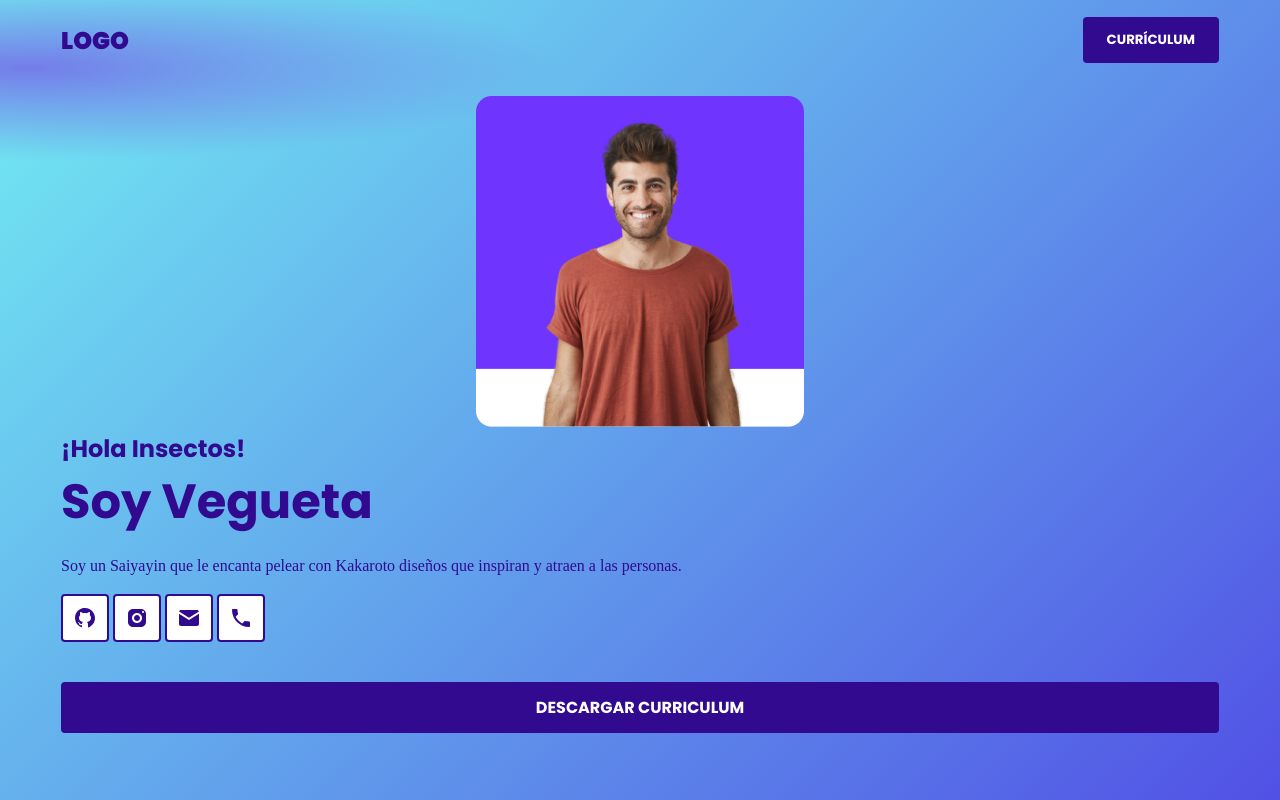
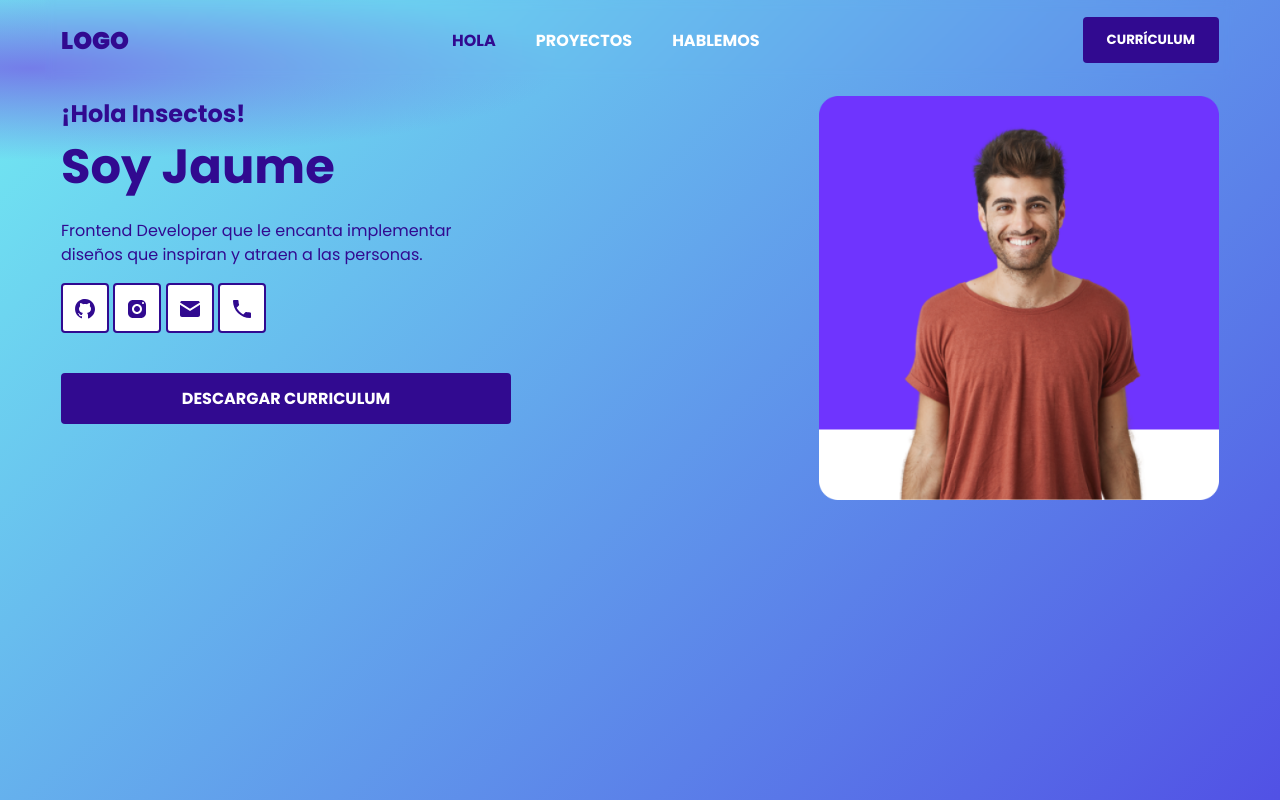
Before and after one commit to SoyChechoGonzalez-Estudio/Portafolio-Jaume, a plain HTML site: page index.html in a window 1280 px wide. Drawn offline with Linux system fonts and the light colour scheme.

Commit message:
Se completa el hero

```diff
--- a/css/header.css
+++ b/css/header.css
@@ -1,15 +1,38 @@
-.header{
+.header {
   /* background-color: red; */
   display: flex;
   justify-content: space-between;
   align-items: center;
   block-size: 80px;
+  position: sticky;
+  top: 0;
+  backdrop-filter: blur(5px);
 }
 
-.logo{
+.logo {
   font-size: 1.5rem;
-  text-transform:uppercase;
+  text-transform: uppercase;
   color: var(--primary-color);
   font-family: var(--primary-font);
   font-weight: 900;
 }
+.menu {
+  display: none;
+}
+.menu ul {
+  display: flex;
+  gap: 40px;
+}
+.menu ul li a {
+  color: var(--second-color);
+  text-transform: uppercase;
+  font-weight: 700;
+}
+.menu ul li a.is-active {
+  color: var(--primary-color);
+}
+@media screen and (min-width: 768px) {
+  .menu {
+    display: block;
+  }
+}
--- a/css/hero.css
+++ b/css/hero.css
@@ -1,28 +1,49 @@
-.hero{
+.hero {
   /* background-color: red; */
   padding-block-start: 16px;
 }
-.hero__img{
+.hero__img {
   text-align: center;
 }
-.hero__texto{
+.hero__texto {
   display: flex;
   flex-direction: column;
   gap: 16px;
 }
-.hero__texto h2{
- font-family: var(--primary-font);
- font-weight: 700;
- font-size: 24px;
- color: var(--primary-color);
+.hero__texto h2 {
+  font-family: var(--primary-font);
+  font-weight: 700;
+  font-size: 24px;
+  color: var(--primary-color);
 }
-.hero__texto h2 span{
+.hero__texto h2 span {
   font-size: 48px;
 }
-.hero__texto p{
+.hero__texto p {
   color: var(--primary-color);
   line-height: 24px;
 }
-.hero__social{
+.hero__social {
   padding-block-end: 24px;
 }
+@media screen and (min-width: 768px) {
+  .hero {
+    display: flex;
+    gap: 32px;
+  }
+  .hero__texto {
+    order: 1;
+    max-inline-size: 450px;
+  }
+  .hero__img {
+    order: 2;
+    text-align: end;
+    flex: 1;
+  }
+}
+@media screen and (min-width: 1024px) {
+  .hero__img img {
+    inline-size: 400px;
+    block-size: 404px;
+  }
+}
--- a/css/index.css
+++ b/css/index.css
@@ -1,17 +1,23 @@
-@import url('https://fonts.googleapis.com/css2?family=Poppins:wght@300;400;700;900&display=swap');
+@import url("https://fonts.googleapis.com/css2?family=Poppins:wght@300;400;700;900&display=swap");
 
 @import "./reset.css";
 @import "./header.css";
+@import "./hero.css";
 @import "./componentes/button.css";
 @import "./componentes/wrapper.css";
-@import "./hero.css";
 
-:root{
+:root {
   /* Colors */
-  --primary-color: #310A90;
-  --second-color: #FFF;
-  --bg-gradient: radial-gradient(41.48% 11.48% at 2.38% 8.52%, #747DE9 0%, rgba(255, 255, 255, 0) 100%), linear-gradient(135deg, #72EDF2 0%, #5151E5 100%);
+  --primary-color: #310a90;
+  --second-color: #fff;
+  --bg-gradient: radial-gradient(
+      41.48% 11.48% at 2.38% 8.52%,
+      #747de9 0%,
+      rgba(255, 255, 255, 0) 100%
+    ),
+    linear-gradient(135deg, #72edf2 0%, #5151e5 100%);
 
   /* Fonts */
-  --primary-font:'Poppins', sans-serif;
-  }
+  --primary-font: "Poppins", sans-serif;
+  font-family: var(--primary-font);
+}
--- a/css/reset.css
+++ b/css/reset.css
@@ -1,19 +1,15 @@
-/* http://meyerweb.com/eric/tools/css/reset/
-   v2.0 | 20110126
-   License: none (public domain)
-*/
-
-*{
-	margin: 0;
-	padding: 0;
+* {
+  margin: 0;
+  padding: 0;
 }
-body{
+body {
   background: var(--bg-gradient);
   min-block-size: 100vh;
 }
-ol, ul {
-	list-style: none;
+ol,
+ul {
+  list-style: none;
 }
-a{
+a {
   text-decoration: none;
 }
--- a/index.html
+++ b/index.html
@@ -1,34 +1,65 @@
 <!DOCTYPE html>
 <html>
-
   <head>
     <title>Portáfolio de Jaume</title>
-  <meta charset="UTF-8">
-  <meta name="viewport" content="width=device-width, initial-scale=1">
-  <link href="css/index.css" rel="stylesheet">
+    <meta charset="UTF-8" />
+    <meta name="viewport" content="width=device-width, initial-scale=1" />
+    <link href="css/index.css" rel="stylesheet" />
   </head>
 
   <body>
     <header class="header wrapper">
       <a href="index.html" class="logo">logo</a>
+      <nav class="menu">
+        <ul>
+          <li><a class="is-active" href="#main">Hola</a></li>
+          <li><a href="#project">Proyectos</a></li>
+          <li><a href="#contact">Hablemos</a></li>
+        </ul>
+      </nav>
       <button type="" class="btn btn_primary">currículum</button>
     </header>
     <main class="wrapper">
       <section class="hero">
         <article class="hero__img">
-        <img src="./assets/images/jaume.png" alt="">
+          <picture>
+            <source
+              srcset="./assets/images/jaume2.png"
+              media="(min-width: 1024px)"
+            />
+            <img
+              src="./assets/images/jaume.png"
+              alt="Foto de perfil de Jaume"
+              title="Foto de perfil de Jaume"
+            />
+          </picture>
         </article>
         <article class="hero__texto">
-        <h2>¡Hola Insectos!<br /><span>Soy Vegueta</span></h2>
-        <p>Soy un Saiyayin que le encanta pelear con Kakaroto diseños que inspiran y atraen a las personas.</p>
+          <h2>¡Hola Insectos!<br /><span>Soy Jaume</span></h2>
+          <p>
+            Frontend Developer que le encanta implementar diseños que inspiran y
+            atraen a las personas.
+          </p>
           <div class="hero__social">
-          <a href="https://www.github.com/SoyChechoGonzalez" target="__blank" class="btn-icon">
+            <a
+              href="https://www.github.com/SoyChechoGonzalez"
+              target="__blank"
+              class="btn-icon"
+            >
               <img src="assets/icons/github.svg" alt="" />
             </a>
-          <a href="https://www.instagram.com/SoyChechoGonzalez" target="__blank" class="btn-icon">
+            <a
+              href="https://www.instagram.com/SoyChechoGonzalez"
+              target="__blank"
+              class="btn-icon"
+            >
               <img src="assets/icons/instagram.svg" alt="" />
             </a>
-          <a href="mailto:sergio.gonzalez@sergiogonzalez.co" target="__blank" class="btn-icon">
+            <a
+              href="mailto:sergio.gonzalez@sergiogonzalez.co"
+              target="__blank"
+              class="btn-icon"
+            >
               <img src="assets/icons/mail.svg" alt="" />
             </a>
             <a href="tel:1234567" target="__blank" class="btn-icon">
@@ -38,8 +69,6 @@
           <a href="" class="btn btn_primary">descargar curriculum</a>
         </article>
       </section>
-
     </main>
   </body>
-
 </html>
```
Also changed, not shown: assets/images/jaume2.png (added). Lines whose indentation alone changed are shown as unchanged.
